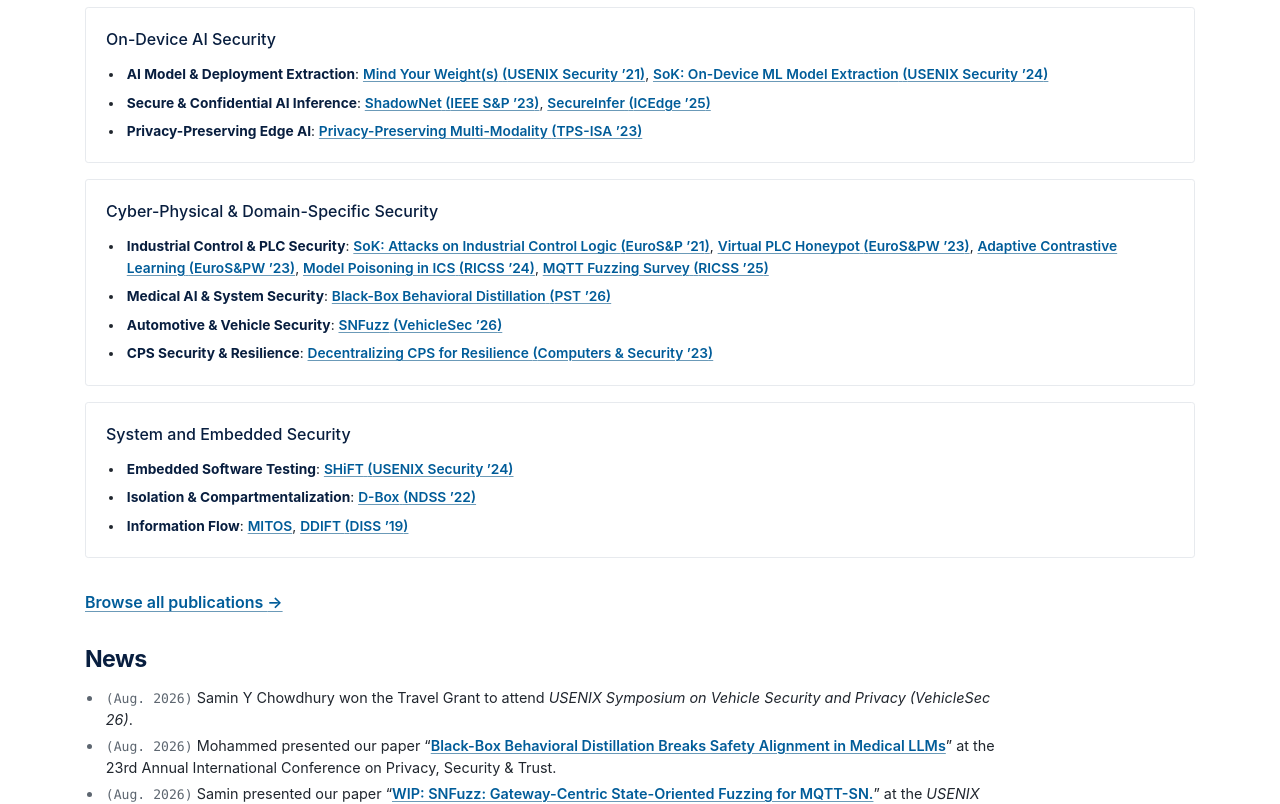
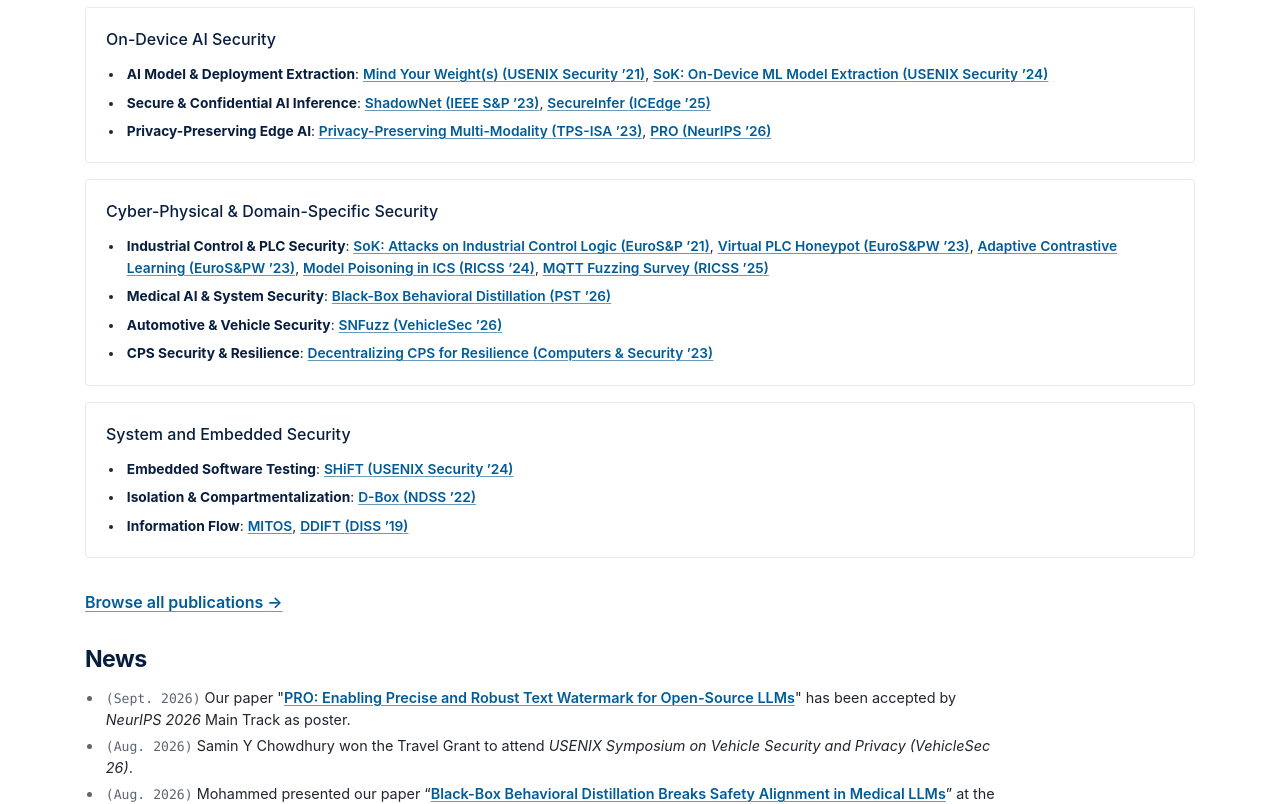
Before and after one commit to gracesrm/gracesrm.github.io, a React (Create React App) app: page /lab in a window 1280 px wide. Shown: the part 360-1164 px from the top of the page. Built offline with nearby package versions, Linux system fonts and the light colour scheme.

Commit message:
update news

```diff
--- a/src/content/news.js
+++ b/src/content/news.js
@@ -25,6 +25,23 @@
 
 /** @type {NewsItem[]} */
 export const news = [
+  {
+    id: '2026-09-pro-neurips-2026-accepted',
+    date: '2026-09-24',
+    dateLabel: 'Sept. 2026',
+    type: 'paper',
+    title: 'Our paper "PRO: Enabling Precise and Robust Text Watermark for Open-Source LLMs" has been accepted by NeurIPS 2026 Main Track as poster.',
+    emphasisLabels: ['NeurIPS 2026'],
+    peopleIds: ['ruimin-sun'],
+    publicationIds: ['pro-open-source-llm-watermark-2025'],
+    subdirectionIds: ['privacy-preserving-ai'],
+    links: [
+      {
+        label: 'PRO: Enabling Precise and Robust Text Watermark for Open-Source LLMs',
+        url: 'https://openreview.net/forum?id=SP0ojrw7bn#discussion'
+      }
+    ],
+  },
   {
     id: '2026-08-samin-vehiclesec-travel-grant',
     date: '2026-08-01',
--- a/src/content/publications.js
+++ b/src/content/publications.js
@@ -121,15 +121,16 @@
       { name: 'Mengxin Zheng' },
     ],
     authorsText: 'Jiaqi Xue, Yifei Zhao, Mansour Al Ghanim, Shangqian Gao, Ruimin Sun, Qian Lou, Mengxin Zheng',
-    venue: 'arXiv preprint arXiv:2510.23891, 2025.',
-    venueShort: 'arXiv',
-    year: 2025,
-    type: 'preprint',
-    status: 'preprint',
+    venue: 'Conference on Neural Information Processing Systems (NeurIPS), 2026.',
+    venueShort: 'NeurIPS',
+    year: 2026,
+    type: 'conference',
+    status: 'accepted',
     summary: 'Embeds precise and robust text watermarks into open-source LLM weights.',
-    subdirectionIds: ['on-device-ml-security'],
+    subdirectionIds: ['on-device-ml-security', 'privacy-preserving-ai'],
     links: [
       { type: 'pdf', label: 'PDF', url: 'https://arxiv.org/pdf/2510.23891' },
+      { type: 'project', label: 'OpenReview', url: 'https://openreview.net/forum?id=SP0ojrw7bn#discussion' },
     ],
   },
   {
--- a/src/content/researchDirections.js
+++ b/src/content/researchDirections.js
@@ -50,7 +50,7 @@
         title: 'Privacy-Preserving Edge AI',
         summary: 'Protecting sensitive training data, inputs, and model assets.',
         keywords: ['privacy', 'federated learning', 'multimodal AI'],
-        publicationIds: ['privacy-preserving-multimodality-fl-2023'],
+        publicationIds: ['privacy-preserving-multimodality-fl-2023', 'pro-open-source-llm-watermark-2025'],
       },
     ],
     displayOrder: 1,
```
